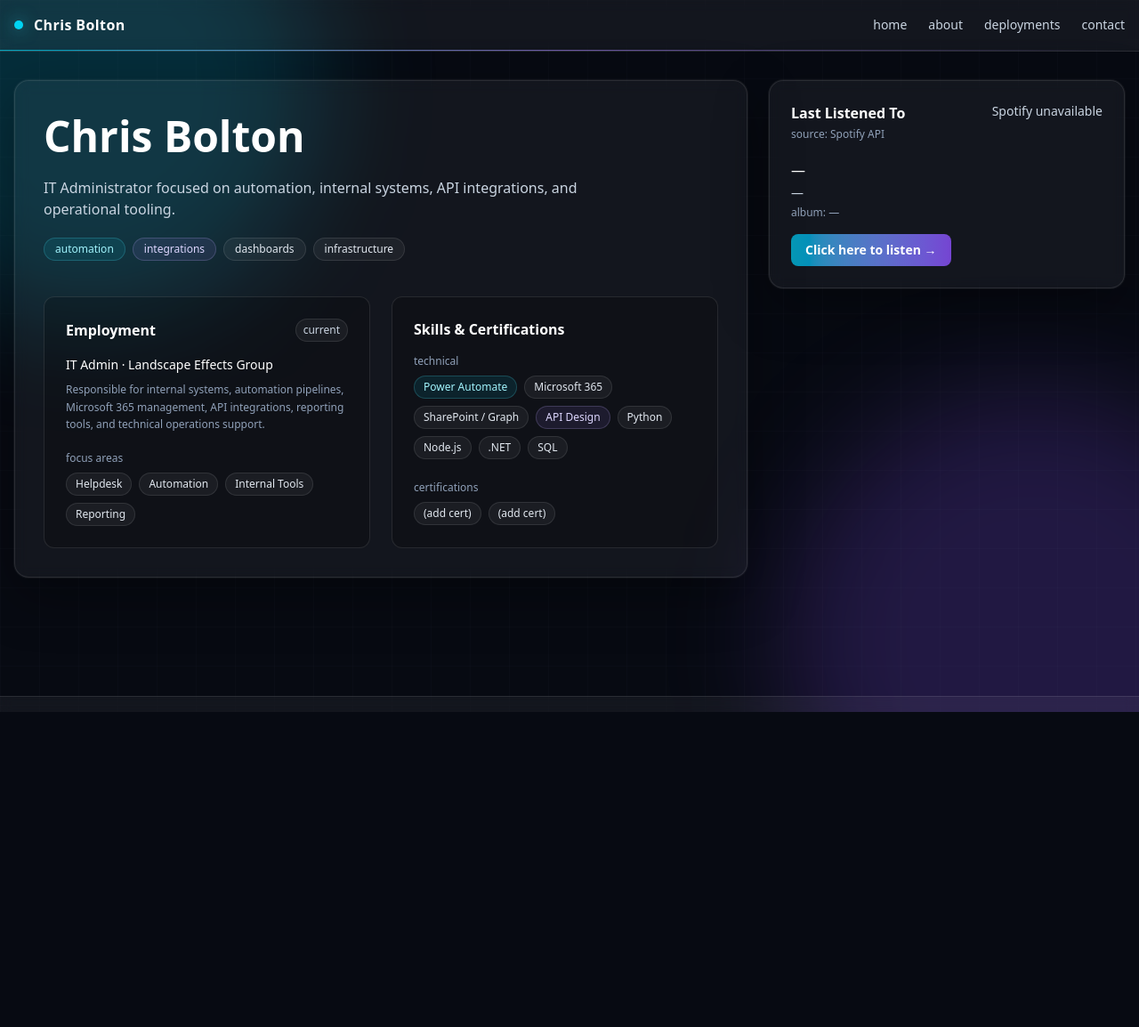
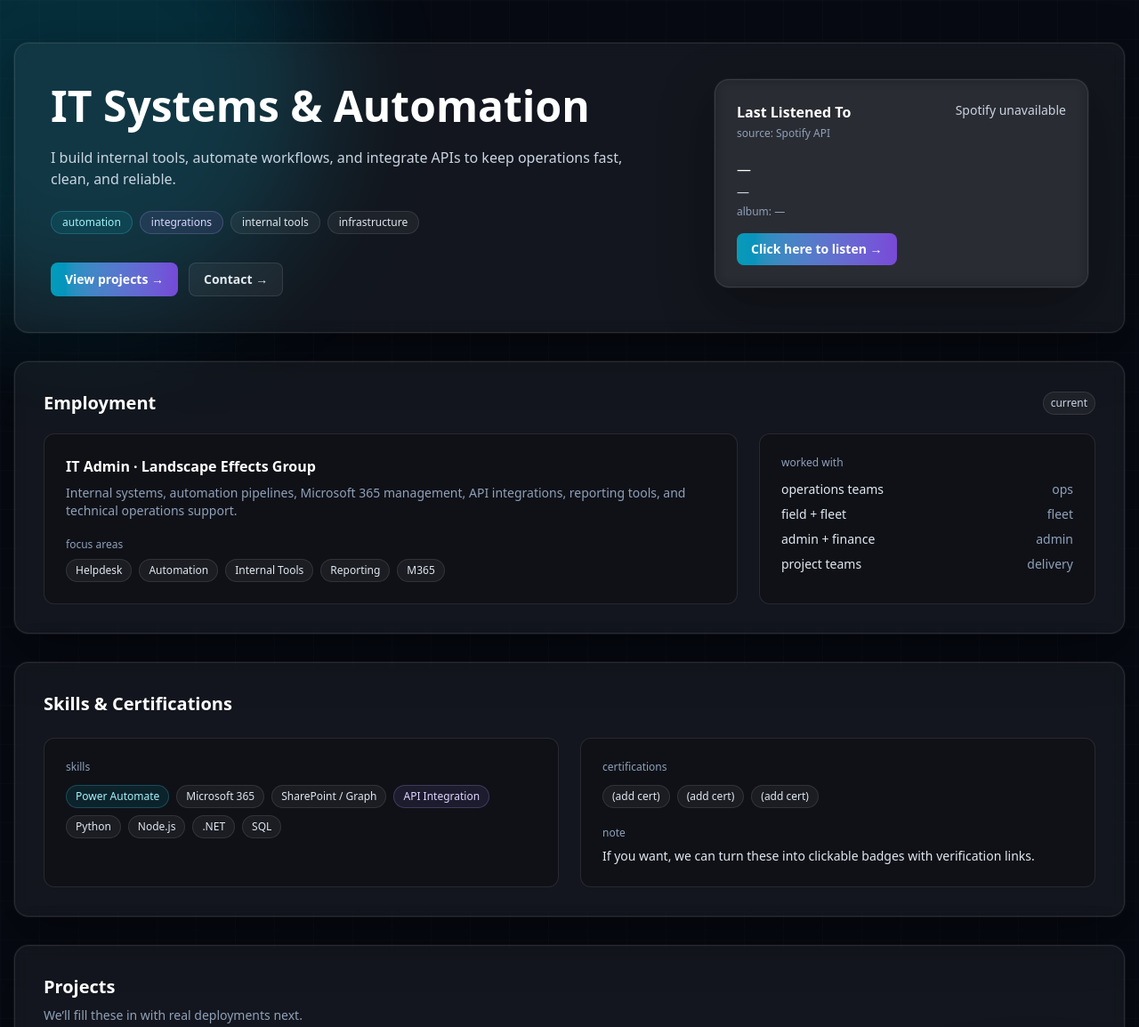
Before and after one commit to chrisbolton18/Portfolio, an Astro site: page / in a window 1280 px wide. Shown: the top 1154 px of the page at 89% size. Before the commit the page ends 800 px from the top, so only its background shows below. Built offline with nearby package versions, Linux system fonts and the light colour scheme; Astro itself is replaced by a stand-in of ours; no server answers.

Commit message:
Convert site to single-page layout and remove extra routes

```diff
--- a/src/layouts/Layout.astro
+++ b/src/layouts/Layout.astro
@@ -15,6 +15,7 @@ const { title = "Portfolio" } = Astro.props;
 
   <body class="bg-[#070A12] text-slate-100 antialiased">
     <div class="min-h-screen relative overflow-hidden">
+
       <!-- Ambient gradient blobs -->
       <div class="pointer-events-none absolute -top-40 -left-40 h-[520px] w-[520px] rounded-full bg-cyan-500/20 blur-3xl"></div>
       <div class="pointer-events-none absolute -bottom-40 -right-40 h-[560px] w-[560px] rounded-full bg-violet-500/20 blur-3xl"></div>
@@ -26,29 +27,9 @@ const { title = "Portfolio" } = Astro.props;
                bg-[size:44px_44px]"
       ></div>
 
-      <!-- Top bar -->
-      <header class="relative z-10 border-b border-white/10 bg-white/5 backdrop-blur">
-        <div class="max-w-7xl mx-auto px-4 py-4 flex items-center justify-between">
-          <div class="flex items-center gap-3">
-            <div class="h-2.5 w-2.5 rounded-full bg-cyan-400 shadow-[0_0_18px_rgba(34,211,238,0.55)]"></div>
-            <div class="text-white font-semibold tracking-wide">Chris Bolton</div>
-          </div>
-
-          <nav class="flex items-center gap-6 text-sm">
-            <a class="text-slate-300 hover:text-white transition" href="/">home</a>
-            <a class="text-slate-300 hover:text-white transition" href="/about">about</a>
-            <a class="text-slate-300 hover:text-white transition" href="/deployments">deployments</a>
-            <a class="text-slate-300 hover:text-white transition" href="/contact">contact</a>
-          </nav>
-        </div>
-
-        <!-- thin accent line -->
-        <div class="h-px w-full bg-gradient-to-r from-cyan-400/70 via-violet-400/60 to-transparent"></div>
-      </header>
-
-      <!-- Main -->
+      <!-- Main Content -->
       <main class="relative z-10">
-        <div class="max-w-7xl mx-auto px-4 py-8">
+        <div class="max-w-7xl mx-auto px-4 py-12">
           <slot />
         </div>
       </main>
@@ -59,6 +40,7 @@ const { title = "Portfolio" } = Astro.props;
           © {new Date().getFullYear()} Chris Bolton
         </div>
       </footer>
+
     </div>
   </body>
 </html>
--- a/src/pages/about.astro
+++ /dev/null
@@ -1,38 +0,0 @@
----
-import Layout from '../layouts/Layout.astro';
----
-
-<Layout title="Portfolio / about">
-  <div class="space-y-6">
-    <h1 class="text-3xl font-bold text-white">System Overview</h1>
-
-    <div class="bg-[#161B22] border border-green-500/20 rounded-lg p-6 space-y-3">
-      <p class="text-green-400">
-        I work at the intersection of IT administration and software development—building internal tools,
-        automations, and integrations that reduce manual work and improve reliability.
-      </p>
-
-      <div class="grid grid-cols-1 sm:grid-cols-2 gap-4 pt-2">
-        <div class="rounded-md border border-green-500/10 bg-black/20 p-4">
-          <div class="text-white font-bold">Focus</div>
-          <ul class="text-green-500/80 text-sm mt-2 space-y-1">
-            <li>- automation & workflow design</li>
-            <li>- systems integration (APIs)</li>
-            <li>- dashboards & internal tools</li>
-            <li>- infrastructure + troubleshooting</li>
-          </ul>
-        </div>
-
-        <div class="rounded-md border border-green-500/10 bg-black/20 p-4">
-          <div class="text-white font-bold">Core Tools</div>
-          <ul class="text-green-500/80 text-sm mt-2 space-y-1">
-            <li>- Microsoft 365 / SharePoint</li>
-            <li>- Power Automate</li>
-            <li>- Python / Node.js</li>
-            <li>- .NET / SQL</li>
-          </ul>
-        </div>
-      </div>
-    </div>
-  </div>
-</Layout>
--- a/src/pages/contact.astro
+++ /dev/null
@@ -1,24 +0,0 @@
----
-import Layout from '../layouts/Layout.astro';
----
-
-<Layout title="Portfolio / contact">
-  <div class="space-y-6">
-    <h1 class="text-3xl font-bold text-white">Open Comms Channel</h1>
-
-    <div class="bg-[#161B22] border border-green-500/20 rounded-lg p-6 space-y-3">
-      <p class="text-green-400">
-        Want to talk automation, internal tools, or IT systems? Send a message.
-      </p>
-
-      <div class="text-green-500/70 text-sm space-y-1">
-        <div>email: <span class="text-green-300">you@example.com</span></div>
-        <div>location: <span class="text-green-300">Canada</span></div>
-      </div>
-
-      <p class="text-green-500/60 text-xs">
-        (We’ll swap this to real links + a contact form later if you want.)
-      </p>
-    </div>
-  </div>
-</Layout>
--- a/src/pages/deployments.astro
+++ /dev/null
@@ -1,41 +0,0 @@
----
-import Layout from '../layouts/Layout.astro';
----
-
-<Layout title="Portfolio / deployments">
-  <div class="space-y-6">
-    <h1 class="text-3xl font-bold text-white">Deployments</h1>
-
-    <div class="text-green-500/70">
-      Next, we’ll pull these from MDX so adding a project is just dropping a file into <code class="text-green-300">src/content/projects</code>.
-    </div>
-
-    <div class="grid grid-cols-1 gap-4">
-      <div class="bg-[#161B22] border border-green-500/20 rounded-lg p-6">
-        <div class="flex items-center justify-between">
-          <div class="text-white font-bold">Samsara Fleet Reporting</div>
-          <div class="text-green-400 text-sm">● Operational</div>
-        </div>
-        <div class="text-green-500/70 text-sm mt-2">
-          Automated reporting for odometer/engine hours across vehicles + equipment.
-        </div>
-        <div class="text-green-500/60 text-xs mt-3">
-          stack: Python · Samsara API · CSV · Automation
-        </div>
-      </div>
-
-      <div class="bg-[#161B22] border border-green-500/20 rounded-lg p-6">
-        <div class="flex items-center justify-between">
-          <div class="text-white font-bold">Raspberry Pi Signage Loop</div>
-          <div class="text-green-400 text-sm">● Operational</div>
-        </div>
-        <div class="text-green-500/70 text-sm mt-2">
-          Fullscreen boot loop slideshow + radar display rotation on a TV.
-        </div>
-        <div class="text-green-500/60 text-xs mt-3">
-          stack: Linux · systemd · Node.js · Web
-        </div>
-      </div>
-    </div>
-  </div>
-</Layout>
--- a/src/pages/index.astro
+++ b/src/pages/index.astro
@@ -4,32 +4,28 @@ import Layout from '../layouts/Layout.astro';
 
 <Layout title="Portfolio">
   <style>
-    :global(html),
-    :global(body) {
-      height: 100%;
-      overflow: hidden;
+    :global(html) {
+      scroll-behavior: smooth;
     }
   </style>
 
-  <div class="h-[calc(100vh-140px)] grid grid-cols-12 gap-6 items-start">
-    <!-- LEFT: Profile + Experience -->
+  <div id="top" class="space-y-8">
+    <!-- HERO -->
     <section
-      class="col-span-12 lg:col-span-8 rounded-2xl p-8
+      class="rounded-2xl p-8 md:p-10
              bg-white/5 backdrop-blur border border-white/10
              shadow-[0_0_0_1px_rgba(255,255,255,0.05),0_20px_60px_rgba(0,0,0,0.35)]"
     >
-      <!-- Header -->
-      <div>
+      <div class="flex flex-col lg:flex-row lg:items-start lg:justify-between gap-8">
+        <div class="min-w-0">
           <h1 class="text-4xl sm:text-5xl font-bold text-white leading-tight">
-          Chris Bolton
+            IT Systems & Automation
           </h1>
-
           <p class="text-slate-300 mt-4 max-w-2xl">
-          IT Administrator focused on automation, internal systems,
-          API integrations, and operational tooling.
+            I build internal tools, automate workflows, and integrate APIs to keep operations fast, clean, and reliable.
           </p>
 
-        <div class="mt-5 flex flex-wrap gap-2">
+          <div class="mt-6 flex flex-wrap gap-2">
             <span class="px-3 py-1 rounded-full text-xs bg-cyan-400/10 border border-cyan-300/20 text-cyan-200">
               automation
             </span>
@@ -37,100 +33,36 @@ import Layout from '../layouts/Layout.astro';
               integrations
             </span>
             <span class="px-3 py-1 rounded-full text-xs bg-white/5 border border-white/10 text-slate-200">
-            dashboards
+              internal tools
             </span>
             <span class="px-3 py-1 rounded-full text-xs bg-white/5 border border-white/10 text-slate-200">
               infrastructure
             </span>
           </div>
-      </div>
 
-      <!-- Employment + Skills Grid -->
-      <div class="mt-10 grid grid-cols-1 md:grid-cols-2 gap-6">
-        <!-- Employment -->
-        <div class="rounded-xl p-6 border border-white/10 bg-black/20">
-          <div class="flex items-center justify-between">
-            <div class="text-white font-semibold">Employment</div>
-            <span class="text-xs px-2 py-1 rounded-full bg-white/5 border border-white/10 text-slate-300">
-              current
-            </span>
-          </div>
-
-          <div class="mt-4 text-sm text-white font-medium">
-            IT Admin · Landscape Effects Group
-          </div>
-
-          <div class="mt-2 text-xs text-slate-400 leading-relaxed">
-            Responsible for internal systems, automation pipelines,
-            Microsoft 365 management, API integrations,
-            reporting tools, and technical operations support.
-          </div>
-
-          <div class="mt-5 text-xs text-slate-400">focus areas</div>
-          <div class="mt-2 flex flex-wrap gap-2">
-            <span class="px-2.5 py-1 rounded-full text-xs bg-white/5 border border-white/10 text-slate-200">
-              Helpdesk
-            </span>
-            <span class="px-2.5 py-1 rounded-full text-xs bg-white/5 border border-white/10 text-slate-200">
-              Automation
-            </span>
-            <span class="px-2.5 py-1 rounded-full text-xs bg-white/5 border border-white/10 text-slate-200">
-              Internal Tools
-            </span>
-            <span class="px-2.5 py-1 rounded-full text-xs bg-white/5 border border-white/10 text-slate-200">
-              Reporting
-            </span>
+          <div class="mt-8 flex flex-wrap gap-3">
+            <a
+              href="#projects"
+              class="inline-flex items-center gap-2 px-4 py-2 rounded-lg
+                     bg-gradient-to-r from-cyan-500/80 to-violet-500/80
+                     hover:from-cyan-500 hover:to-violet-500 transition text-white font-semibold text-sm"
+            >
+              View projects →
+            </a>
+            <a
+              href="#contact"
+              class="inline-flex items-center gap-2 px-4 py-2 rounded-lg
+                     bg-white/5 border border-white/10 hover:bg-white/10 transition
+                     text-slate-200 font-semibold text-sm"
+            >
+              Contact →
+            </a>
           </div>
         </div>
 
-        <!-- Skills & Certifications -->
-        <div class="rounded-xl p-6 border border-white/10 bg-black/20">
-          <div class="text-white font-semibold">Skills & Certifications</div>
-
-          <div class="mt-4 text-xs text-slate-400">technical</div>
-          <div class="mt-2 flex flex-wrap gap-2">
-            <span class="px-2.5 py-1 rounded-full text-xs bg-cyan-400/10 border border-cyan-300/20 text-cyan-200">
-              Power Automate
-            </span>
-            <span class="px-2.5 py-1 rounded-full text-xs bg-white/5 border border-white/10 text-slate-200">
-              Microsoft 365
-            </span>
-            <span class="px-2.5 py-1 rounded-full text-xs bg-white/5 border border-white/10 text-slate-200">
-              SharePoint / Graph
-            </span>
-            <span class="px-2.5 py-1 rounded-full text-xs bg-violet-400/10 border border-violet-300/20 text-violet-200">
-              API Design
-            </span>
-            <span class="px-2.5 py-1 rounded-full text-xs bg-white/5 border border-white/10 text-slate-200">
-              Python
-            </span>
-            <span class="px-2.5 py-1 rounded-full text-xs bg-white/5 border border-white/10 text-slate-200">
-              Node.js
-            </span>
-            <span class="px-2.5 py-1 rounded-full text-xs bg-white/5 border border-white/10 text-slate-200">
-              .NET
-            </span>
-            <span class="px-2.5 py-1 rounded-full text-xs bg-white/5 border border-white/10 text-slate-200">
-              SQL
-            </span>
-          </div>
-
-          <div class="mt-6 text-xs text-slate-400">certifications</div>
-          <div class="mt-2 flex flex-wrap gap-2">
-            <span class="px-2.5 py-1 rounded-full text-xs bg-white/5 border border-white/10 text-slate-200">
-              (add cert)
-            </span>
-            <span class="px-2.5 py-1 rounded-full text-xs bg-white/5 border border-white/10 text-slate-200">
-              (add cert)
-            </span>
-          </div>
-        </div>
-      </div>
-    </section>
-
-    <!-- RIGHT: Spotify widget -->
-    <section
-      class="col-span-12 lg:col-span-4 rounded-2xl p-6
+        <!-- Spotify widget (unchanged style + logic) -->
+        <div
+          class="w-full lg:w-[420px] rounded-2xl p-6
                  bg-white/5 backdrop-blur border border-white/10
                  shadow-[0_0_0_1px_rgba(255,255,255,0.05),0_20px_60px_rgba(0,0,0,0.35)]"
         >
@@ -170,6 +102,156 @@ import Layout from '../layouts/Layout.astro';
               </div>
             </div>
           </div>
+        </div>
+      </div>
+    </section>
+
+    <!-- EMPLOYMENT -->
+    <section
+      id="employment"
+      class="rounded-2xl p-8
+             bg-white/5 backdrop-blur border border-white/10
+             shadow-[0_0_0_1px_rgba(255,255,255,0.05),0_20px_60px_rgba(0,0,0,0.35)]"
+    >
+      <div class="flex items-center justify-between gap-4">
+        <h2 class="text-white font-semibold text-xl">Employment</h2>
+        <span class="text-xs px-2 py-1 rounded-full bg-white/5 border border-white/10 text-slate-300">
+          current
+        </span>
+      </div>
+
+      <div class="mt-5 grid grid-cols-1 lg:grid-cols-3 gap-6">
+        <div class="lg:col-span-2 rounded-xl p-6 border border-white/10 bg-black/20">
+          <div class="text-white font-semibold">IT Admin · Landscape Effects Group</div>
+          <div class="text-slate-400 text-sm mt-2">
+            Internal systems, automation pipelines, Microsoft 365 management, API integrations, reporting tools,
+            and technical operations support.
+          </div>
+
+          <div class="mt-5 text-xs text-slate-400">focus areas</div>
+          <div class="mt-2 flex flex-wrap gap-2">
+            <span class="px-2.5 py-1 rounded-full text-xs bg-white/5 border border-white/10 text-slate-200">Helpdesk</span>
+            <span class="px-2.5 py-1 rounded-full text-xs bg-white/5 border border-white/10 text-slate-200">Automation</span>
+            <span class="px-2.5 py-1 rounded-full text-xs bg-white/5 border border-white/10 text-slate-200">Internal Tools</span>
+            <span class="px-2.5 py-1 rounded-full text-xs bg-white/5 border border-white/10 text-slate-200">Reporting</span>
+            <span class="px-2.5 py-1 rounded-full text-xs bg-white/5 border border-white/10 text-slate-200">M365</span>
+          </div>
+        </div>
+
+        <div class="rounded-xl p-6 border border-white/10 bg-black/20">
+          <div class="text-xs text-slate-400">worked with</div>
+          <div class="mt-3 flex flex-col gap-2 text-slate-200 text-sm">
+            <div class="flex items-center justify-between">
+              <span>operations teams</span><span class="text-slate-400">ops</span>
+            </div>
+            <div class="flex items-center justify-between">
+              <span>field + fleet</span><span class="text-slate-400">fleet</span>
+            </div>
+            <div class="flex items-center justify-between">
+              <span>admin + finance</span><span class="text-slate-400">admin</span>
+            </div>
+            <div class="flex items-center justify-between">
+              <span>project teams</span><span class="text-slate-400">delivery</span>
+            </div>
+          </div>
+        </div>
+      </div>
+    </section>
+
+    <!-- SKILLS -->
+    <section
+      id="skills"
+      class="rounded-2xl p-8
+             bg-white/5 backdrop-blur border border-white/10
+             shadow-[0_0_0_1px_rgba(255,255,255,0.05),0_20px_60px_rgba(0,0,0,0.35)]"
+    >
+      <h2 class="text-white font-semibold text-xl">Skills & Certifications</h2>
+
+      <div class="mt-6 grid grid-cols-1 lg:grid-cols-2 gap-6">
+        <div class="rounded-xl p-6 border border-white/10 bg-black/20">
+          <div class="text-xs text-slate-400">skills</div>
+          <div class="mt-3 flex flex-wrap gap-2">
+            <span class="px-2.5 py-1 rounded-full text-xs bg-cyan-400/10 border border-cyan-300/20 text-cyan-200">Power Automate</span>
+            <span class="px-2.5 py-1 rounded-full text-xs bg-white/5 border border-white/10 text-slate-200">Microsoft 365</span>
+            <span class="px-2.5 py-1 rounded-full text-xs bg-white/5 border border-white/10 text-slate-200">SharePoint / Graph</span>
+            <span class="px-2.5 py-1 rounded-full text-xs bg-violet-400/10 border border-violet-300/20 text-violet-200">API Integration</span>
+            <span class="px-2.5 py-1 rounded-full text-xs bg-white/5 border border-white/10 text-slate-200">Python</span>
+            <span class="px-2.5 py-1 rounded-full text-xs bg-white/5 border border-white/10 text-slate-200">Node.js</span>
+            <span class="px-2.5 py-1 rounded-full text-xs bg-white/5 border border-white/10 text-slate-200">.NET</span>
+            <span class="px-2.5 py-1 rounded-full text-xs bg-white/5 border border-white/10 text-slate-200">SQL</span>
+          </div>
+        </div>
+
+        <div class="rounded-xl p-6 border border-white/10 bg-black/20">
+          <div class="text-xs text-slate-400">certifications</div>
+          <div class="mt-3 flex flex-wrap gap-2">
+            <span class="px-2.5 py-1 rounded-full text-xs bg-white/5 border border-white/10 text-slate-200">(add cert)</span>
+            <span class="px-2.5 py-1 rounded-full text-xs bg-white/5 border border-white/10 text-slate-200">(add cert)</span>
+            <span class="px-2.5 py-1 rounded-full text-xs bg-white/5 border border-white/10 text-slate-200">(add cert)</span>
+          </div>
+
+          <div class="mt-5 text-xs text-slate-400">note</div>
+          <div class="mt-2 text-sm text-slate-200">
+            If you want, we can turn these into clickable badges with verification links.
+          </div>
+        </div>
+      </div>
+    </section>
+
+    <!-- PROJECTS -->
+    <section
+      id="projects"
+      class="rounded-2xl p-8
+             bg-white/5 backdrop-blur border border-white/10
+             shadow-[0_0_0_1px_rgba(255,255,255,0.05),0_20px_60px_rgba(0,0,0,0.35)]"
+    >
+      <h2 class="text-white font-semibold text-xl">Projects</h2>
+      <div class="text-slate-400 text-sm mt-2">
+        We’ll fill these in with real deployments next.
+      </div>
+
+      <div class="mt-6 grid grid-cols-1 md:grid-cols-2 gap-4">
+        <div class="rounded-xl p-6 border border-white/10 bg-black/20">
+          <div class="text-white font-semibold">Samsara Fleet Reporting</div>
+          <div class="text-slate-300 text-sm mt-2">
+            Automated odometer / engine-hour reporting across vehicles and equipment.
+          </div>
+          <div class="text-slate-400 text-xs mt-4">Python · Samsara API · CSV</div>
+        </div>
+
+        <div class="rounded-xl p-6 border border-white/10 bg-black/20">
+          <div class="text-white font-semibold">TimeDoctor Report Bot</div>
+          <div class="text-slate-300 text-sm mt-2">
+            Scheduled report export + email delivery, designed for ops teams.
+          </div>
+          <div class="text-slate-400 text-xs mt-4">Python · Selenium · SMTP</div>
+        </div>
+      </div>
+    </section>
+
+    <!-- CONTACT -->
+    <section
+      id="contact"
+      class="rounded-2xl p-8
+             bg-white/5 backdrop-blur border border-white/10
+             shadow-[0_0_0_1px_rgba(255,255,255,0.05),0_20px_60px_rgba(0,0,0,0.35)]"
+    >
+      <h2 class="text-white font-semibold text-xl">Contact</h2>
+      <div class="text-slate-300 text-sm mt-3">
+        Add your links here (email, LinkedIn, GitHub). We can wire these to real URLs next.
+      </div>
+
+      <div class="mt-6 flex flex-wrap gap-3">
+        <a class="px-4 py-2 rounded-lg bg-white/5 border border-white/10 hover:bg-white/10 transition text-sm" href="#">
+          GitHub
+        </a>
+        <a class="px-4 py-2 rounded-lg bg-white/5 border border-white/10 hover:bg-white/10 transition text-sm" href="#">
+          LinkedIn
+        </a>
+        <a class="px-4 py-2 rounded-lg bg-white/5 border border-white/10 hover:bg-white/10 transition text-sm" href="#">
+          Email
+        </a>
+      </div>
     </section>
   </div>
 
@@ -186,7 +268,7 @@ import Layout from '../layouts/Layout.astro';
         const res = await fetch("/api/spotify.json", { cache: "no-store" });
         const data = await res.json();
 
-        if (!res.ok) throw new Error();
+        if (!res.ok) throw new Error(data?.error || "Failed to fetch Spotify data");
 
         statusEl.textContent = data.isPlaying ? "● playing" : "online";
 
@@ -197,11 +279,15 @@ import Layout from '../layouts/Layout.astro';
         if (data.image) {
           imageEl.src = data.image;
           imageEl.classList.remove("hidden");
+        } else {
+          imageEl.classList.add("hidden");
         }
 
         if (data.url) {
           linkEl.href = data.url;
           linkEl.classList.remove("hidden");
+        } else {
+          linkEl.classList.add("hidden");
         }
       } catch {
         statusEl.textContent = "Spotify unavailable";
```
Lines whose indentation alone changed are shown as unchanged.
